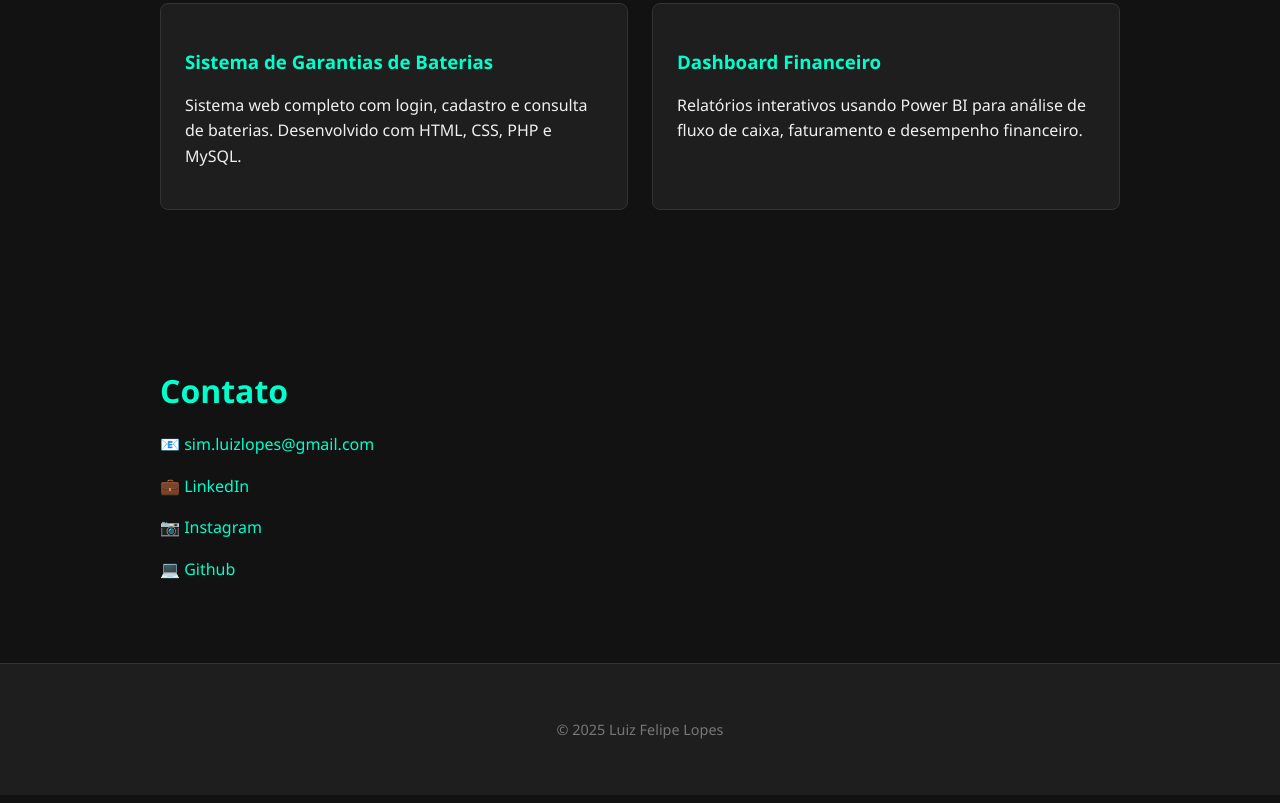
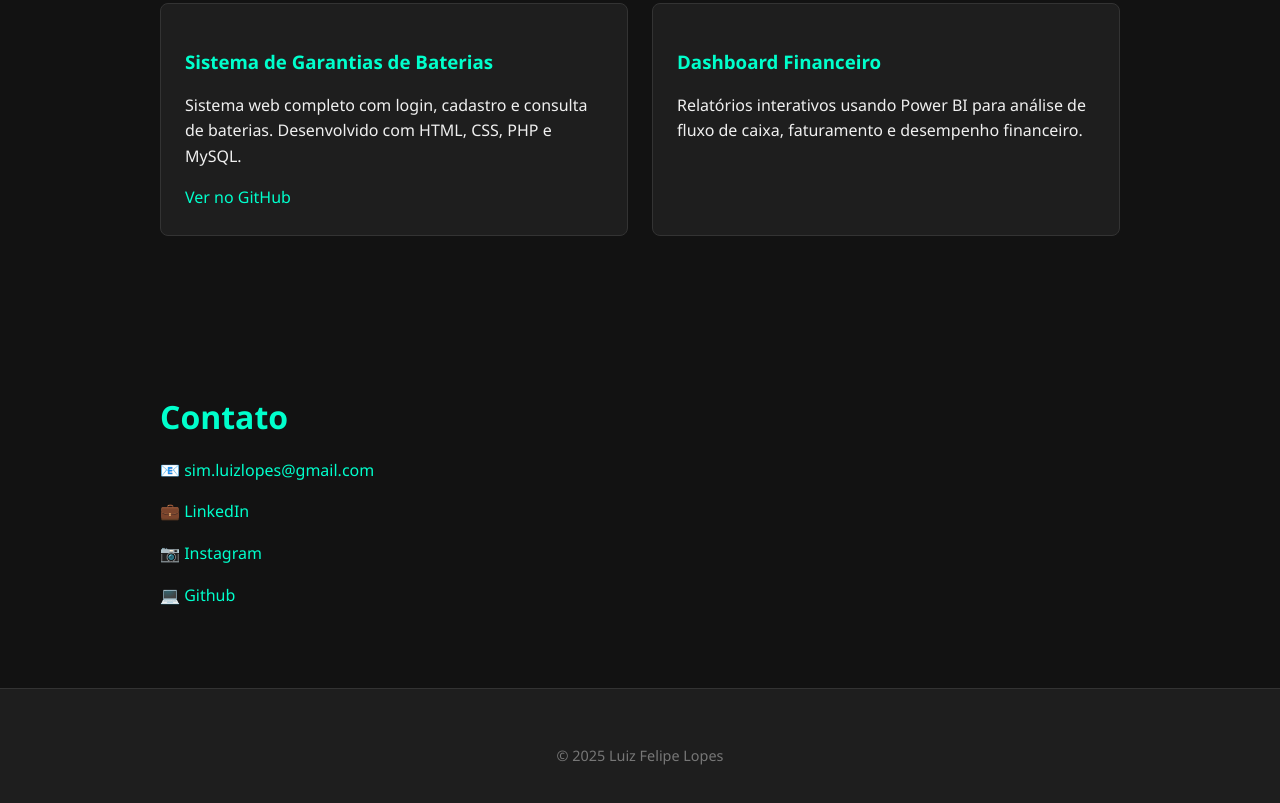
Before and after one commit to SimLuiz/Portfolio_luiz_felipe_lopes, a plain HTML site: page index.html in a window 1280 px wide. Shown: the part 785-1588 px from the top of the page. Drawn offline with Linux system fonts and the light colour scheme.

Commit message:
acrescentei botao github

```diff
--- a/index.html
+++ b/index.html
@@ -47,6 +47,7 @@
         <div class="card">
           <h3>Sistema de Garantias de Baterias</h3>
           <p>Sistema web completo com login, cadastro e consulta de baterias. Desenvolvido com HTML, CSS, PHP e MySQL.</p>
+          <a href="https://github.com/SimLuiz/sistema-garantia" target="_blank">Ver no GitHub</a>
         </div>
         <div class="card">
           <h3>Dashboard Financeiro</h3>
--- a/style.css
+++ b/style.css
@@ -39,6 +39,10 @@ nav h1 {
   color: #00ffcc;
 }
 
+a {
+  text-decoration: none;
+  color: #00ffcc;
+}
 .menu {
   list-style: none;
   display: flex;
```
